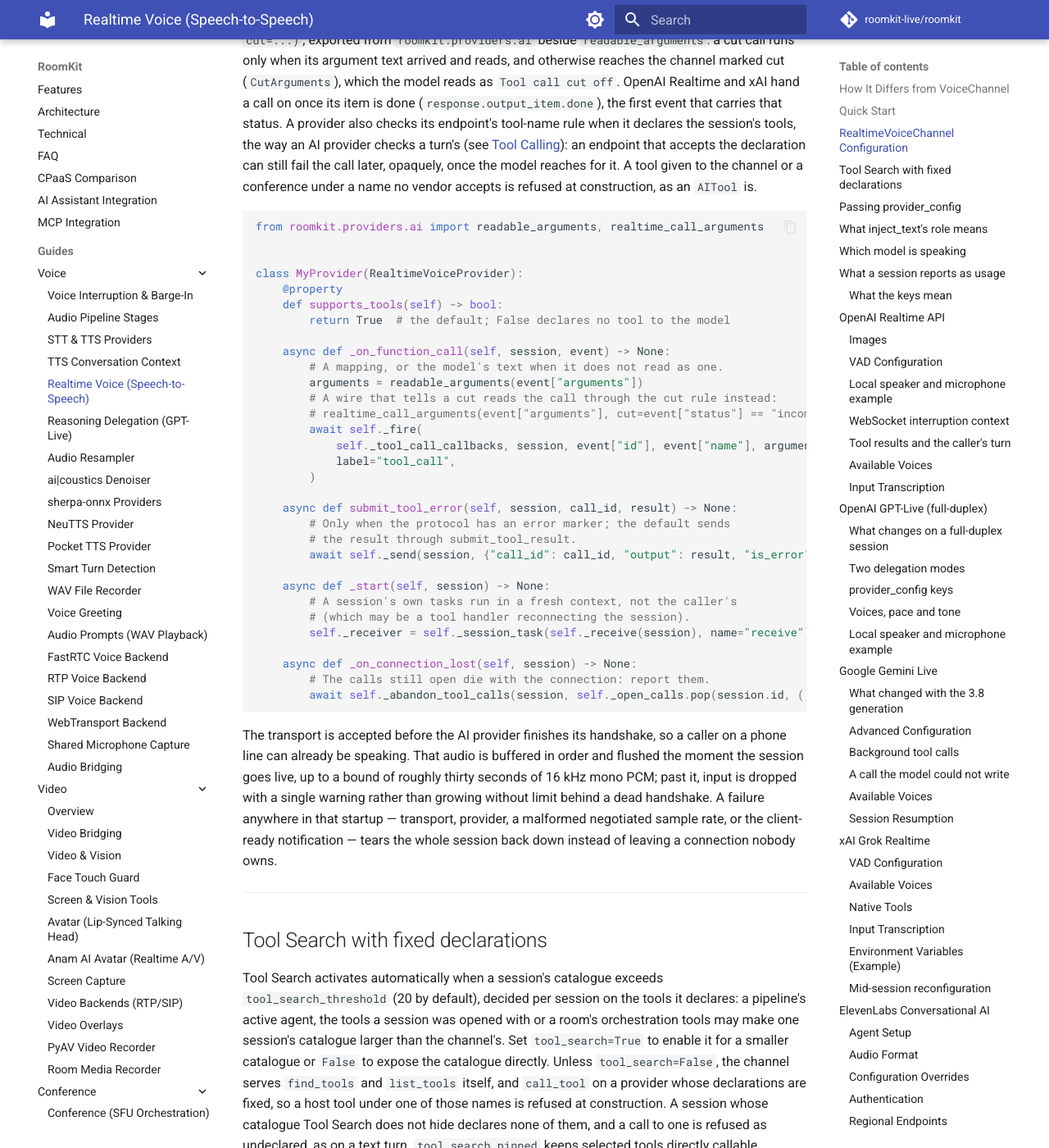
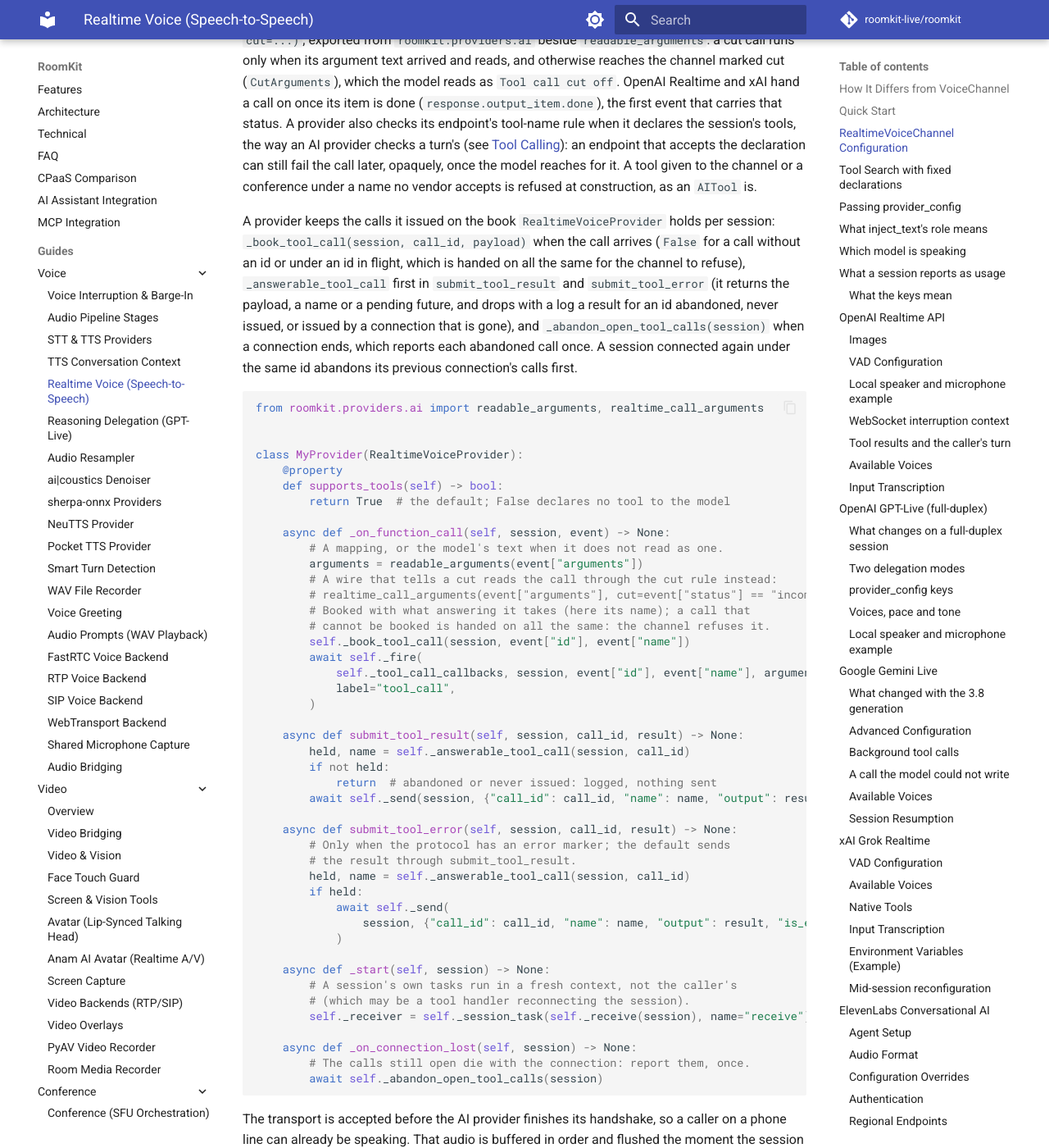
Before and after one commit to roomkit-live/roomkit-docs, an MkDocs documentation site: the page built from docs/guides/realtime-voice-providers.md, in a window 1280 px wide and 1400 px high, scrolled down 3496 px. Shown: the whole window at 82% size. Built offline with MkDocs 1.6.1 and Material for MkDocs 9.7.7, drawn with Linux system fonts in a browser that asks for light colours; comment, search, counter and statistics services are not loaded.

Commit message:
docs(realtime): a provider keeps its calls on the ABC's book and drops a result for an id it does not hold (RMK-502)

````diff
--- a/docs/guides/realtime-voice-providers.md
+++ b/docs/guides/realtime-voice-providers.md
@@ -138,6 +138,17 @@ declaration can still fail the call later, opaquely, once the model reaches
 for it. A tool given to the channel or a conference under a name no vendor
 accepts is refused at construction, as an `AITool` is.
 
+A provider keeps the calls it issued on the book `RealtimeVoiceProvider`
+holds per session: `_book_tool_call(session, call_id, payload)` when the call
+arrives (`False` for a call without an id or under an id in flight, which is
+handed on all the same for the channel to refuse), `_answerable_tool_call`
+first in `submit_tool_result` and `submit_tool_error` (it returns the payload,
+a name or a pending future, and drops with a log a result for an id
+abandoned, never issued, or issued by a connection that is gone), and
+`_abandon_open_tool_calls(session)` when a connection ends, which reports
+each abandoned call once. A session connected again under the same id
+abandons its previous connection's calls first.
+
 ```python
 from roomkit.providers.ai import readable_arguments, realtime_call_arguments
 
@@ -152,15 +163,28 @@ class MyProvider(RealtimeVoiceProvider):
         arguments = readable_arguments(event["arguments"])
         # A wire that tells a cut reads the call through the cut rule instead:
         # realtime_call_arguments(event["arguments"], cut=event["status"] == "incomplete")
+        # Booked with what answering it takes (here its name); a call that
+        # cannot be booked is handed on all the same: the channel refuses it.
+        self._book_tool_call(session, event["id"], event["name"])
         await self._fire(
             self._tool_call_callbacks, session, event["id"], event["name"], arguments,
             label="tool_call",
         )
 
+    async def submit_tool_result(self, session, call_id, result) -> None:
+        held, name = self._answerable_tool_call(session, call_id)
+        if not held:
+            return  # abandoned or never issued: logged, nothing sent
+        await self._send(session, {"call_id": call_id, "name": name, "output": result})
+
     async def submit_tool_error(self, session, call_id, result) -> None:
         # Only when the protocol has an error marker; the default sends
         # the result through submit_tool_result.
-        await self._send(session, {"call_id": call_id, "output": result, "is_error": True})
+        held, name = self._answerable_tool_call(session, call_id)
+        if held:
+            await self._send(
+                session, {"call_id": call_id, "name": name, "output": result, "is_error": True}
+            )
 
     async def _start(self, session) -> None:
         # A session's own tasks run in a fresh context, not the caller's
@@ -168,8 +192,8 @@ class MyProvider(RealtimeVoiceProvider):
         self._receiver = self._session_task(self._receive(session), name="receive")
 
     async def _on_connection_lost(self, session) -> None:
-        # The calls still open die with the connection: report them.
-        await self._abandon_tool_calls(session, self._open_calls.pop(session.id, ()))
+        # The calls still open die with the connection: report them, once.
+        await self._abandon_open_tool_calls(session)
 ```
 
 The transport is accepted before the AI provider finishes its handshake, so a
````
